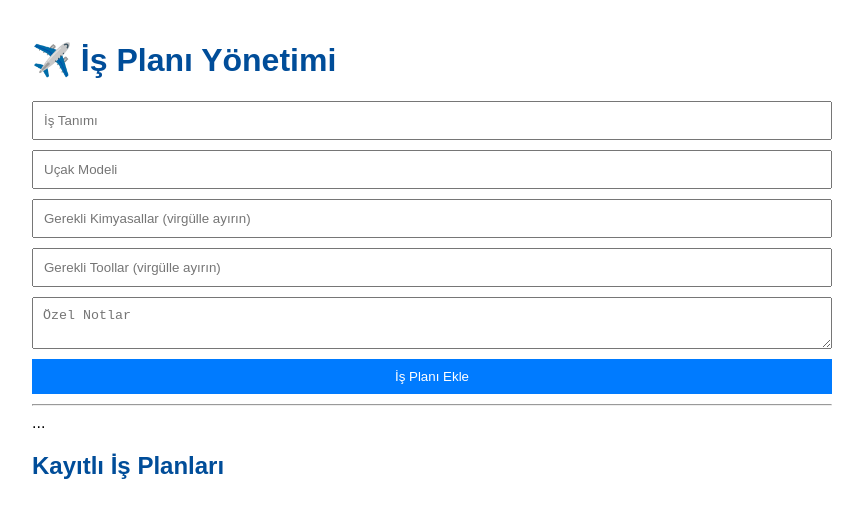
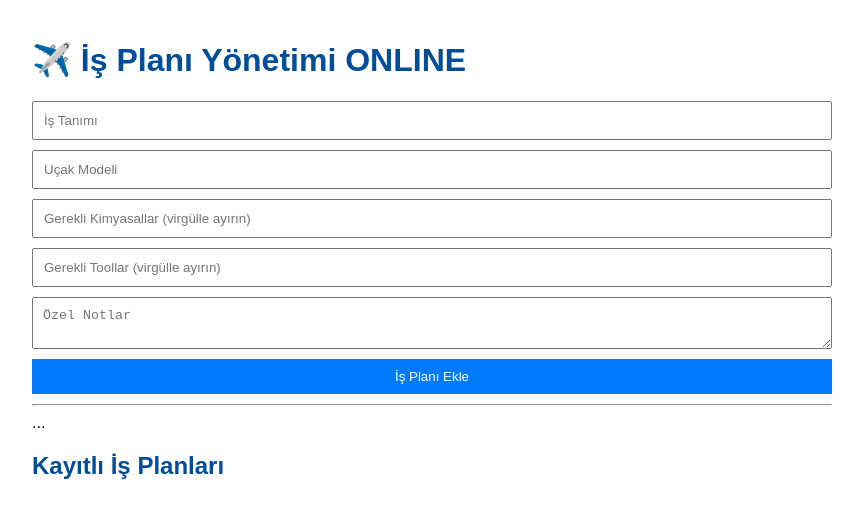
Before and after one commit to ovarthy-bot/u-ak-saha-g-revi, a plain HTML site: page index.html in a window 1280 px wide. Shown: the whole page, without its empty margins (208-1071 px from the left). Drawn offline with Linux system fonts and the light colour scheme; no server answers.

Commit message:
Update index.html

```diff
--- a/index.html
+++ b/index.html
@@ -7,7 +7,7 @@
     <link rel="stylesheet" href="style.css">
 </head>
 <body>
-    <h1>✈️ İş Planı Yönetimi</h1>
+    <h1>✈️ İş Planı Yönetimi ONLINE</h1>
 
     <form id="isEkleFormu">
         <input type="hidden" id="isId" value="">
```
